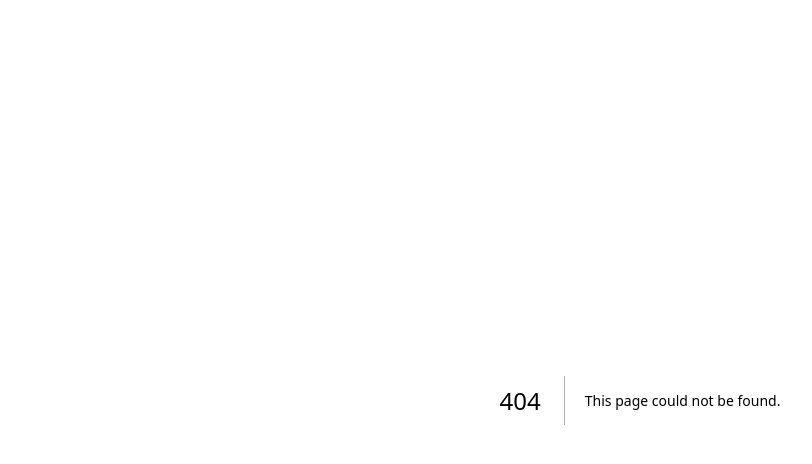
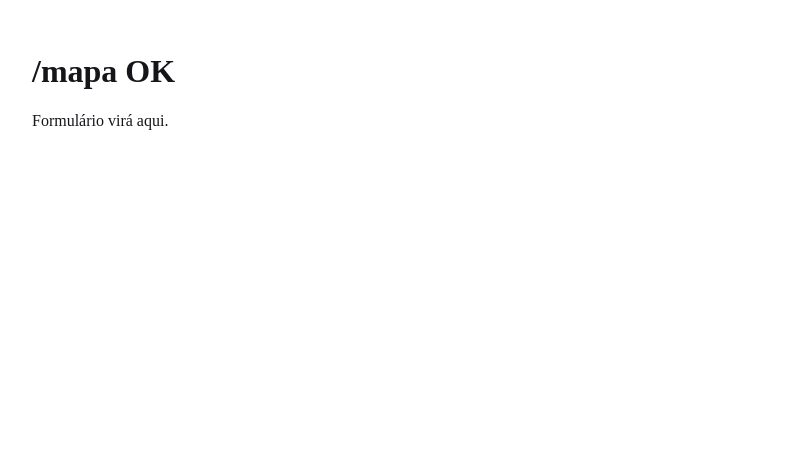
Before and after one commit to raydatorre/Essence, a Next.js app: page /mapa in a window 1280 px wide. Before the commit this address had no page. Shown: the top 464 px of the page, without its empty margins (0-812 px from the left). Built offline with nearby package versions, Linux system fonts and the light colour scheme.

Commit message:
Create page.tsx

```diff
--- /dev/null
+++ b/src/app/mapa/page.tsx
@@ -0,0 +1,8 @@
+export default function Mapa() {
+  return (
+    <main style={{ padding: 24 }}>
+      <h1>/mapa OK</h1>
+      <p>Formulário virá aqui.</p>
+    </main>
+  );
+}
```
